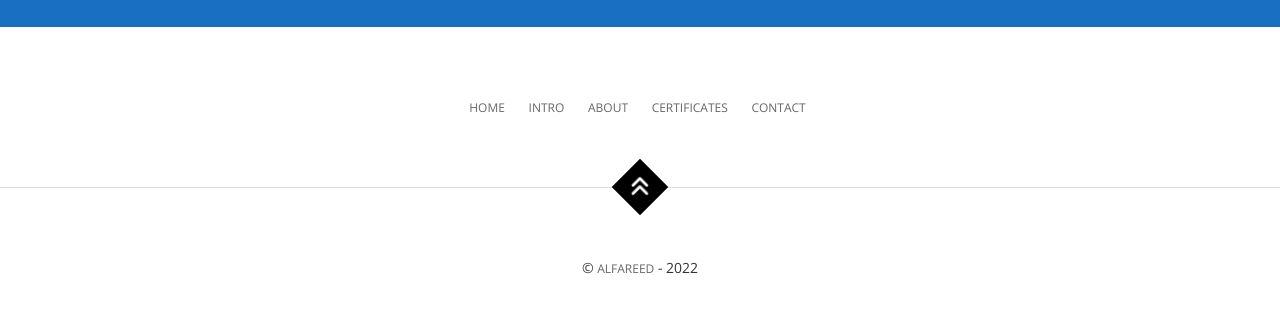
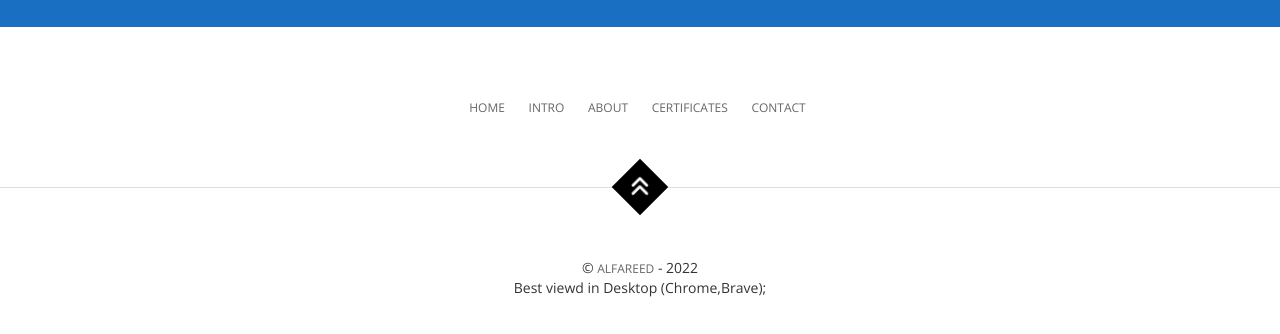
Before and after one commit to Al-Fareed/myProfile.github.io, a plain HTML site: page index.html in a window 1280 px wide. Shown: the part 5188-5522 px from the top of the page. Drawn offline with nearby package versions, Linux system fonts and the light colour scheme.

Commit message:
Last Update

```diff
--- a/index.html
+++ b/index.html
@@ -609,7 +609,9 @@
         </div>
 
         <div class="container text-center">
-            <p class="copyright">&copy; <a href="#" target="_blank">ALFAREED</a> - 2022</p>
+            <p class="copyright">&copy; <a href="#" target="_blank">ALFAREED</a> - 2022 <br>
+            Best viewd in Desktop (Chrome,Brave);
+            </p>
         </div>
 
     </footer><!-- /#footer -->
```
